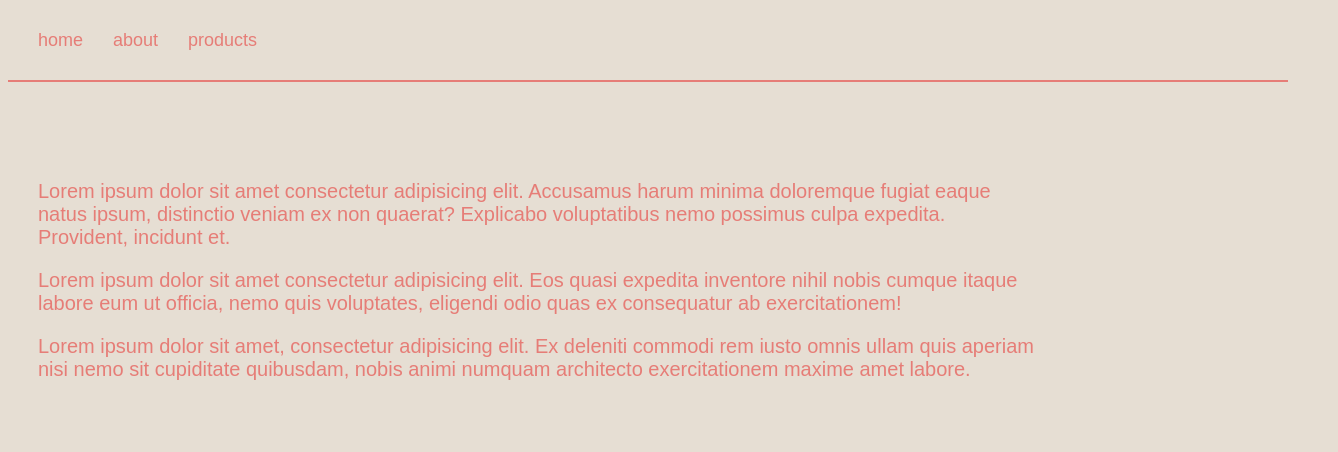
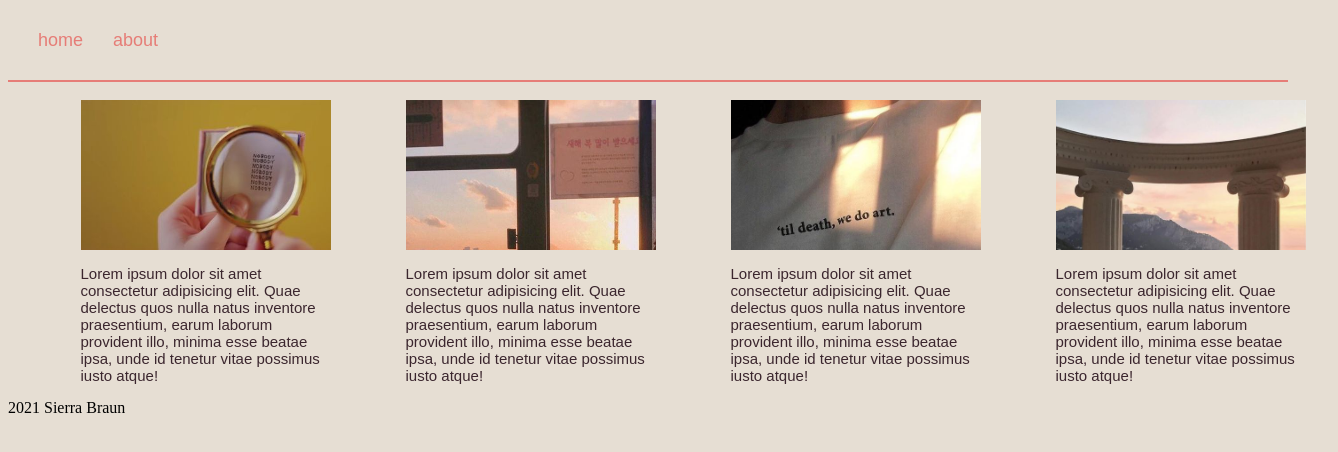
Before and after one commit to siebraun/multiPage, a plain HTML site: page about.html in a window 1280 px wide. Shown: the whole page, 1338 px wide, since content can reach past the window. Drawn offline with Linux system fonts and the light colour scheme; a web font is replaced by a local one.

Commit message:
homework four

```diff
--- a/about.html
+++ b/about.html
@@ -13,29 +13,43 @@
     <nav>
       <a href="index.html">home</a>
       <a href="about.html">about</a>
-      <a href="products.html">products</a>
     </nav>
 
-    <div class="about-p">
-      <p>
-        Lorem ipsum dolor sit amet consectetur adipisicing elit. Accusamus harum
-        minima doloremque fugiat eaque natus ipsum, distinctio veniam ex non
-        quaerat? Explicabo voluptatibus nemo possimus culpa expedita. Provident,
-        incidunt et.
-      </p>
+    <div class="content-wrapper">
+      <div class="content-block">
+        <div id="content1"></div>
+        <p>
+          Lorem ipsum dolor sit amet consectetur adipisicing elit. Quae delectus
+          quos nulla natus inventore praesentium, earum laborum provident illo,
+          minima esse beatae ipsa, unde id tenetur vitae possimus iusto atque!
+        </p>
+      </div>
+      <div class="content-block">
+        <div id="content2"></div>
+        <p>
+          Lorem ipsum dolor sit amet consectetur adipisicing elit. Quae delectus
+          quos nulla natus inventore praesentium, earum laborum provident illo,
+          minima esse beatae ipsa, unde id tenetur vitae possimus iusto atque!
+        </p>
+      </div>
+      <div class="content-block">
+        <div id="content3"></div>
+        <p>
+          Lorem ipsum dolor sit amet consectetur adipisicing elit. Quae delectus
+          quos nulla natus inventore praesentium, earum laborum provident illo,
+          minima esse beatae ipsa, unde id tenetur vitae possimus iusto atque!
+        </p>
+      </div>
+      <div class="content-block">
+        <div id="content4"></div>
+        <p>
+          Lorem ipsum dolor sit amet consectetur adipisicing elit. Quae delectus
+          quos nulla natus inventore praesentium, earum laborum provident illo,
+          minima esse beatae ipsa, unde id tenetur vitae possimus iusto atque!
+        </p>
+      </div>
+    </div>
 
-      <p>
-        Lorem ipsum dolor sit amet consectetur adipisicing elit. Eos quasi
-        expedita inventore nihil nobis cumque itaque labore eum ut officia, nemo
-        quis voluptates, eligendi odio quas ex consequatur ab exercitationem!
-      </p>
-
-      <p>
-        Lorem ipsum dolor sit amet, consectetur adipisicing elit. Ex deleniti
-        commodi rem iusto omnis ullam quis aperiam nisi nemo sit cupiditate
-        quibusdam, nobis animi numquam architecto exercitationem maxime amet
-        labore.
-      </p>
-    </div>
+    <footer>2021 Sierra Braun</footer>
   </body>
 </html>
--- a/css/styles.css
+++ b/css/styles.css
@@ -8,6 +8,7 @@ nav {
   position: fixed;
   top: 0;
   border-bottom: 2px solid #e67d77;
+  background-color: #e6ded3;
   display: flex;
   align-items: center;
 }
@@ -22,7 +23,6 @@ nav a {
 
 .home-title {
   margin-top: 300px;
-  background-color: #e67d77;
   height: 200px;
   width: 100%;
 }
@@ -31,31 +31,114 @@ nav a {
   font-family: tuppence, serif;
   font-weight: 400;
   font-style: normal;
-  letter-spacing: -3px;
-  font-size: 100px;
-  color: #e6ded3;
+  font-size: 50px;
+  color: #e67d77;
   margin-left: 10px;
   padding-top: 15px;
 }
 
-.about-p {
-  width: 1000px;
-  margin-top: 180px;
-  margin-left: 30px;
-  margin-bottom: 20px;
-  font-family: Arial, Helvetica, sans-serif;
-  font-size: 20px;
-  color: #e67d77;
+.home {
+  background-color: #e67d77;
+  min-height: 400px;
+  margin-top: 150px;
 }
 
-.products-wrapper {
+.content-title {
+  border-bottom: 2px solid #e6ded3;
+  font-family: Arial, Helvetica, sans-serif;
+  font-size: 15px;
+  color: #e6ded3;
+  padding-top: 3px;
+  padding-left: 20px;
+}
+
+.content-wrapper {
   width: 1300px;
-  margin-top: 180px;
+  margin-top: 100px;
   margin-left: 30px;
   display: flex;
   justify-content: space-around;
 }
 
-.products-wrapper img {
-  height: 200px;
+.content-block {
+  width: 250px;
+  min-height: 150px;
+  margin-left: 20px;
+  margin-right: 10px;
+
+  background-size: cover;
 }
+
+.content-block p {
+  font-family: Arial, Helvetica, sans-serif;
+  font-size: 15px;
+  color: #3b262e;
+}
+
+.learn-more {
+  margin-left: 10px;
+  margin-top: 50px;
+}
+
+.learn-more a {
+  border: 2px solid #e6ded3;
+  background-color: #db8682;
+  padding: 10px;
+  text-decoration: none;
+  color: #e6ded3;
+  font-family: Arial, Helvetica, sans-serif;
+  font-size: 18px;
+}
+
+/* about spage styling */
+#content1 {
+  width: 250px;
+  height: 150px;
+  background-size: cover;
+  background-image: url(/imgs/30490c12322d730b1675bfe4e8e85951.jpg);
+}
+
+#content2 {
+  width: 250px;
+  height: 150px;
+  background-size: cover;
+  background-image: url(/imgs/345224c30506781f8d7ace83fe23a48a.jpg);
+}
+
+#content3 {
+  width: 250px;
+  height: 150px;
+  background-size: cover;
+  background-image: url(/imgs/6137b05bb20ac3e972d0015b0d97a866.jpg);
+}
+
+#content4 {
+  width: 250px;
+  height: 150px;
+  background-size: cover;
+  background-image: url(/imgs/83150964330f9f1fae5a4f9a292cd876.jpg);
+}
+/* footer styling */
+
+footer {
+  position: relative;
+  bottom: 0;
+}
+
+/* responsive styling */
+
+@media only screen and (max-width: 800px) {
+  .content-block {
+    width: 100%;
+    margin-left: 0px;
+  }
+
+  .content-block p {
+    width: 75%;
+  }
+
+  .content-wrapper {
+    width: 100%;
+    display: block;
+  }
+}
```
Also changed, not shown: index.html (+33 -2 lines), products.html (deleted, +0 -26 lines).
